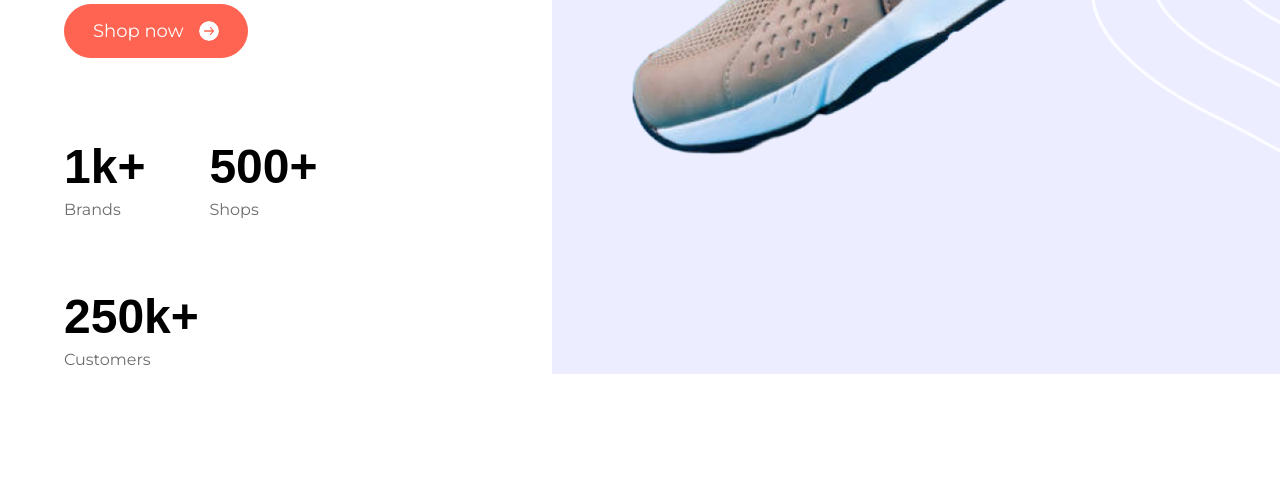
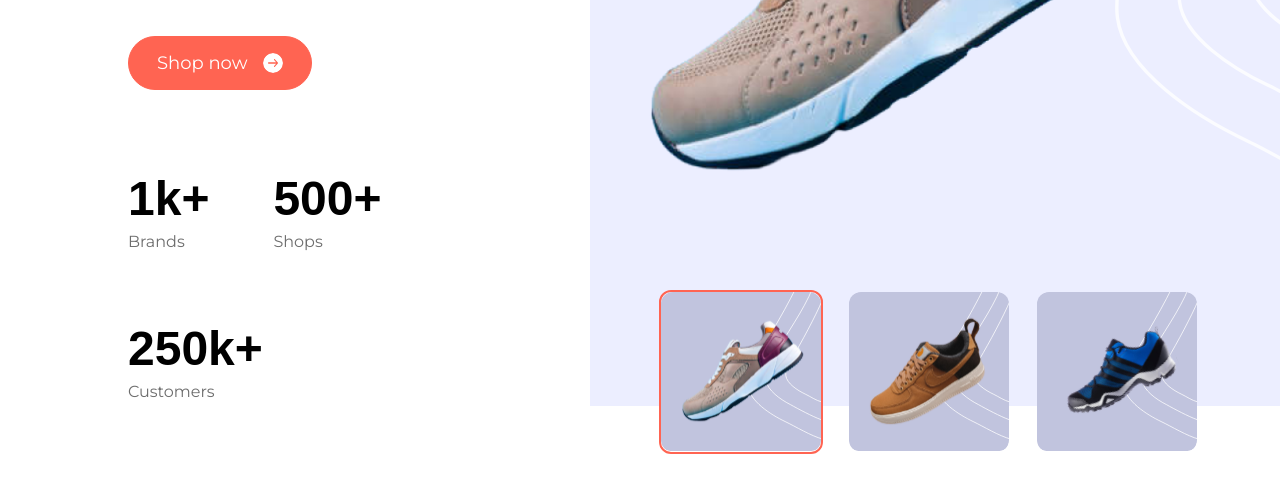
Before and after one commit to CalimanB/Front-End---Tailwind-CSS-React, a React (Vite) app: page / in a window 1280 px wide. Shown: the part 540-1044 px from the top of the page. Built offline with nearby package versions, Linux system fonts and the light colour scheme; a web font is replaced by a local one.

Commit message:
just before the popular products

```diff
--- a/src/App.jsx
+++ b/src/App.jsx
@@ -14,7 +14,7 @@
 const App = () => (
   <main className="relative">
     <Nav />
-    <section className="xl:padding-1 wide:padding-r padding-b">
+    <section className="xl:padding-l wide:padding-r padding-b">
       <Hero />
     </section>
     <section className="padding">
--- /dev/null
+++ b/src/components/ShoeCard.jsx
@@ -0,0 +1,30 @@
+const ShoeCard = ({ imgURL, changeBigShoeImage, bigShoeImg }) => {
+  const handleClick = () => {
+    if (bigShoeImg !== imgURL.bigShoe) {
+      changeBigShoeImage(imgURL.bigShoe);
+    }
+  };
+
+  return (
+    <div
+      className={`border-2 rounded-xl ${
+        bigShoeImg === imgURL.bigShoe
+          ? "border-coral-red"
+          : "border-transparent"
+      } cursor-pointer max-sm:flex-1`}
+      onClick={handleClick}
+    >
+      <div className="flex justify-center items-center bg-card bg-center bg-cover sm:w-40 sm:h-40 rounded-xl max-sm:p-4">
+        <img
+          src={imgURL.thumbnail}
+          alt="shoe collection"
+          width={127}
+          height={103.34}
+          className="object-contain"
+        />
+      </div>
+    </div>
+  );
+};
+
+export default ShoeCard;
--- a/src/sections/Hero.jsx
+++ b/src/sections/Hero.jsx
@@ -1,9 +1,12 @@
 import Button from "../components/Button";
+import { useState } from "react";
 import { arrowRight } from "../assets/icons";
-import { statistics } from "../constants";
+import { shoes, statistics } from "../constants";
 import { bigShoe1 } from "../assets/images";
+import ShoeCard from "../components/ShoeCard";
 
 const Hero = () => {
+  const [bigShoeImg, setBigShoeImg] = useState(bigShoe1);
   return (
     <section
       id="home"
@@ -24,11 +27,12 @@
           Discover stylish Nike arrivals, quality comfort, and innovation for
           your active life.
         </p>
+
         <Button label="Shop now" iconURL={arrowRight} />
 
-        <div className="flex justify-starts items-start flex-wrap w-full mt-20 gap-16">
-          {statistics.map((stat) => (
-            <div key={stat.label}>
+        <div className="flex justify-start items-start flex-wrap w-full mt-20 gap-16">
+          {statistics.map((stat, index) => (
+            <div key={index}>
               <p className="text-4xl font-palanquin font-bold">{stat.value}</p>
               <p className="leading-7 font-montserrat text-slate-gray">
                 {stat.label}
@@ -40,13 +44,25 @@
 
       <div className="relative flex-1 flex justify-center items-center xl:min-h-screen max-xl:py-40 bg-primary bg-hero bg-cover bg-center">
         <img
-          src={bigShoe1}
+          src={bigShoeImg}
           alt="shoe collection"
           width={610}
-          height={500}
+          height={502}
           className="object-contain relative z-10"
         />
-        <div></div>
+
+        <div className="flex sm:gap-6 gap-4 absolute -bottom-[5%] sm:left-[10%] max-sm:px-6">
+          {shoes.map((image, index) => (
+            <div key={index}>
+              <ShoeCard
+                index={index}
+                imgURL={image}
+                changeBigShoeImage={(shoe) => setBigShoeImg(shoe)}
+                bigShoeImg={bigShoeImg}
+              />
+            </div>
+          ))}
+        </div>
       </div>
     </section>
   );
```
